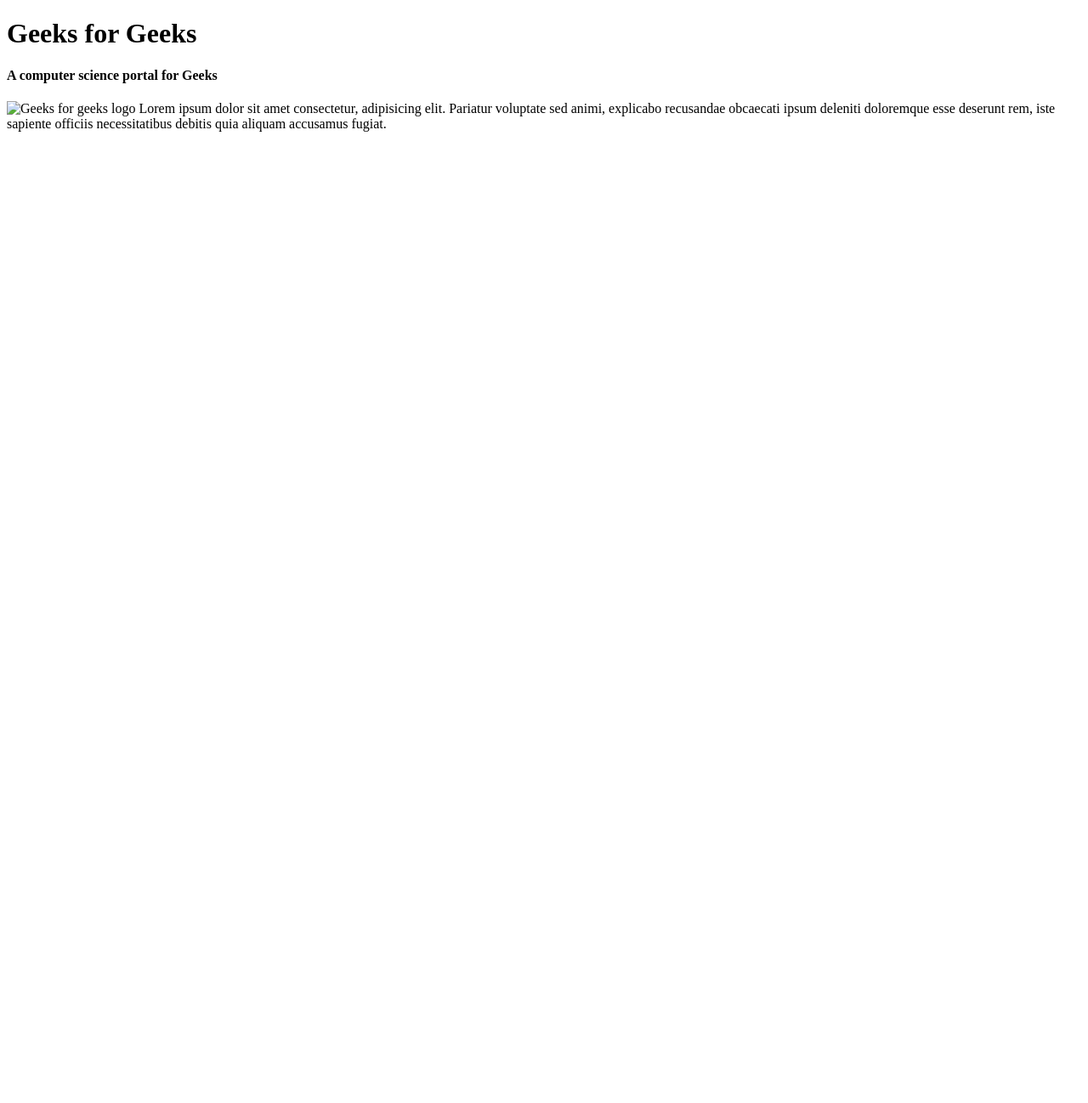
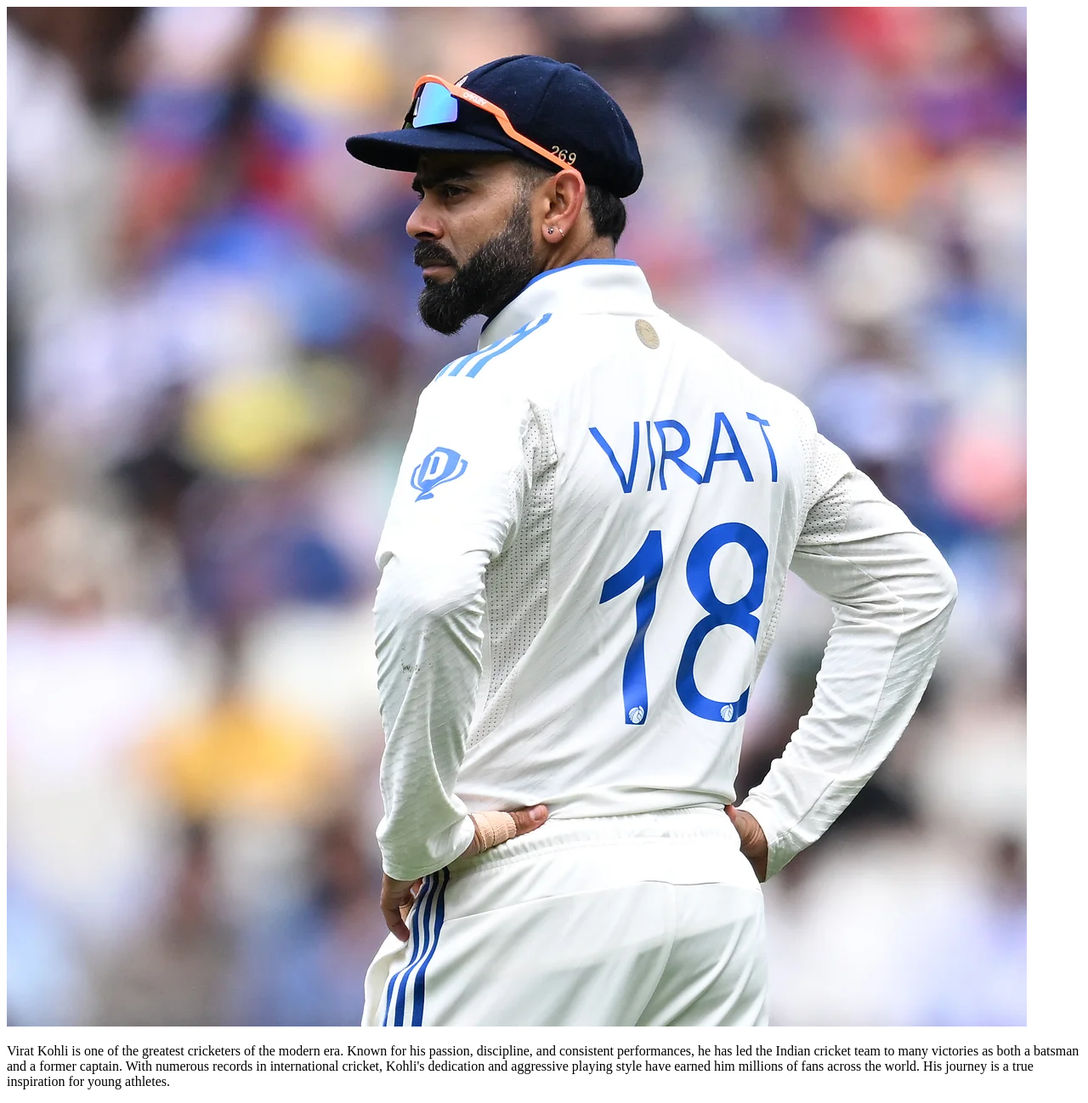
Before and after one commit to SulymanKhalil/Assignment, a plain HTML site: page index.html in a window 1280 px wide. Shown: the whole page at 85% size. Before the commit the page ends 800 px from the top, so only its background shows below. Drawn offline with Linux system fonts and the light colour scheme.

Commit message:
Added Virat Kohli Session

```diff
--- a/index.html
+++ b/index.html
@@ -1,15 +1,23 @@
 <!DOCTYPE html>
 <html lang="en">
-<head>
-    <meta charset="UTF-8">
-    <meta name="viewport" content="width=device-width, initial-scale=1.0">
+  <head>
+    <meta charset="UTF-8" />
+    <meta name="viewport" content="width=device-width, initial-scale=1.0" />
     <title>Assignment</title>
-    <link rel="stylesheet" href="style.css">
-</head>
-<body>
-    <h1>Geeks for Geeks</h1>
-    <h4>A computer science portal for Geeks</h5>
-    <img src="/Images/images.png" alt="Geeks for geeks logo">
-    <span>Lorem ipsum dolor sit amet consectetur, adipisicing elit. Pariatur voluptate sed animi, explicabo recusandae obcaecati ipsum deleniti doloremque esse deserunt rem, iste sapiente officiis necessitatibus debitis quia aliquam accusamus fugiat.</span>
-</body>
+    <link rel="stylesheet" href="style.css" />
+  </head>
+  <body>
+    <div class="virat-kohli-session">
+      <img src="/Images/2486.webp" alt="Virat-kohli-Pic" />
+      <p>
+        Virat Kohli is one of the greatest cricketers of the modern era. Known
+        for his passion, discipline, and consistent performances, he has led the
+        Indian cricket team to many victories as both a batsman and a former
+        captain. With numerous records in international cricket, Kohli's
+        dedication and aggressive playing style have earned him millions of fans
+        across the world. His journey is a true inspiration for young athletes.
+      </p>
+    </div>
+
+  </body>
 </html>
```
